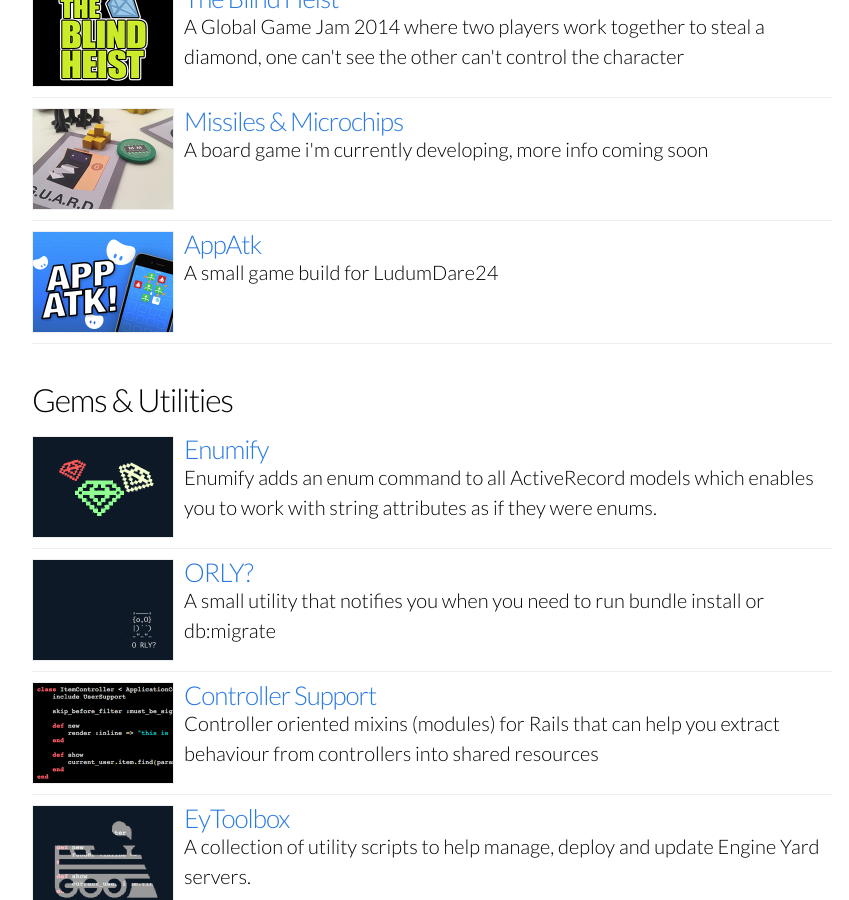
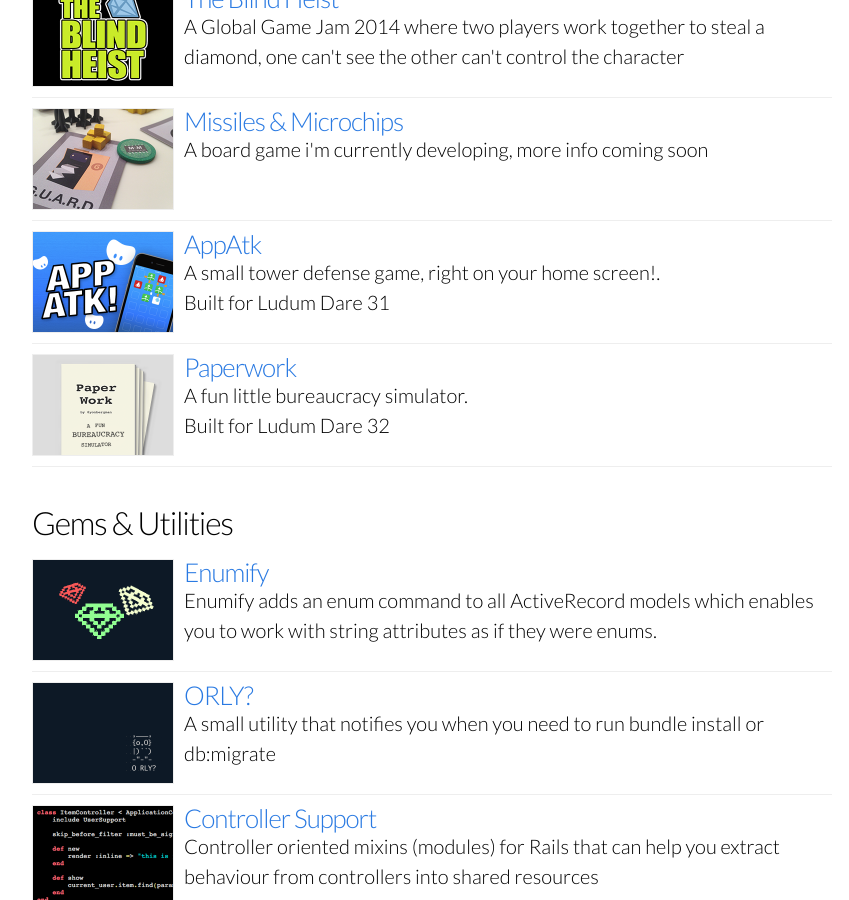
Before and after one commit to yonbergman/blog, a Jekyll site: the page built from projects.html, in a window 1280 px wide and 900 px high, scrolled down 1787 px. Shown: the whole window, without its empty margins (208-1057 px from the left). Built offline with Jekyll 4.4.1, drawn with Linux system fonts in a browser that asks for light colours; Markdown is read by kramdown in place of the engine named in the settings.

Commit message:
paperwork

```diff
--- a/_config.yml
+++ b/_config.yml
@@ -108,9 +108,14 @@
     image: '/images/projects/missiles-and-microchips.png'
 
   - name: 'AppAtk'
-    description: "A small game build for LudumDare24"
+    description: "A small tower defense game, right on your home screen!.<br/>Built for Ludum Dare 31"
     url: 'http://rothschildgames.github.io/appatk/'
     image: '/images/projects/appatk.png'
+
+  - name: 'Paperwork'
+    description: "A fun little bureaucracy simulator.<br/>Built for Ludum Dare 32"
+    url: 'http://rothschildgames.github.io/paperwork/'
+    image: '/images/projects/paperwork.png'
 
 #############
   - name: 'Enumify'
```
Also changed, not shown: images/projects/paperwork.png (added).
